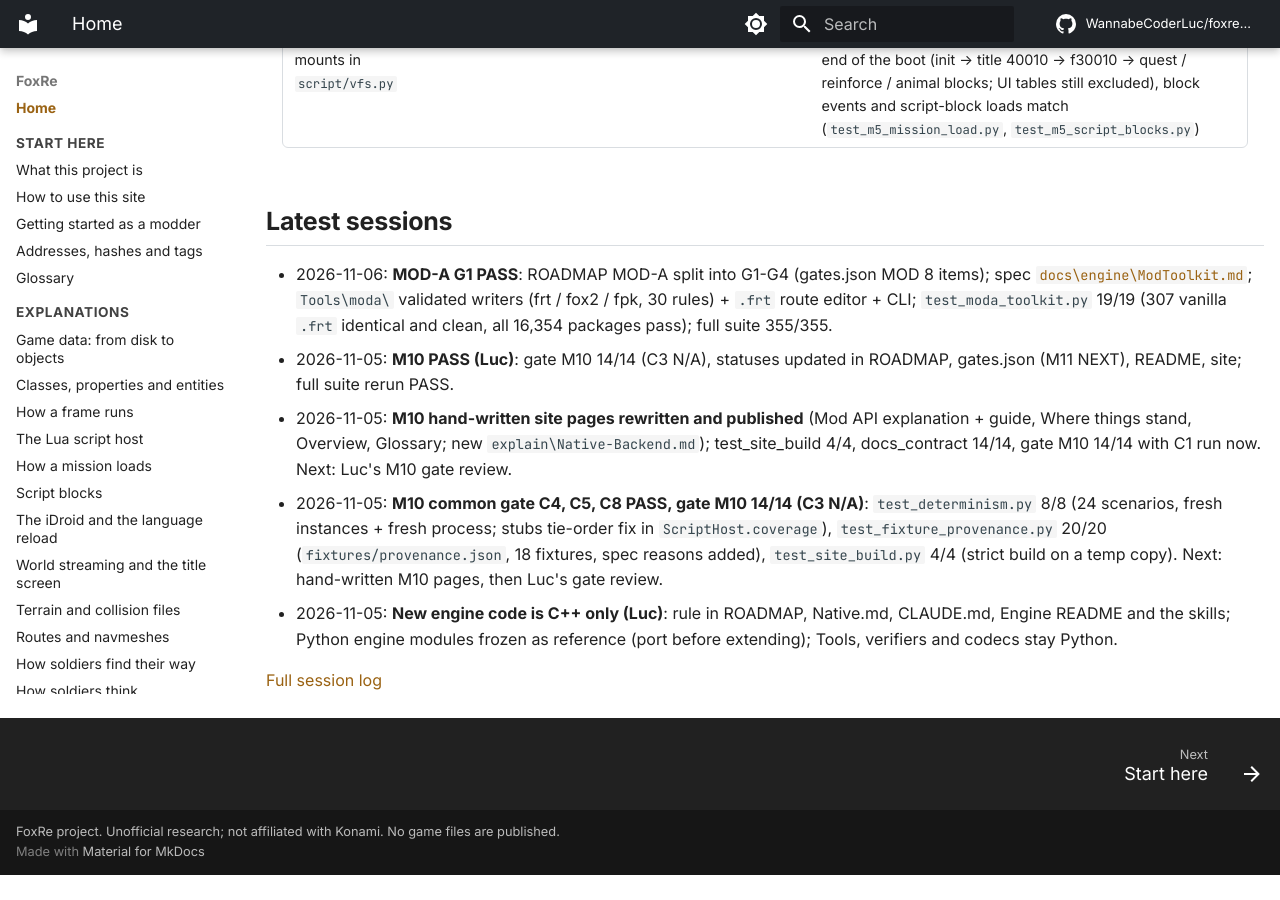
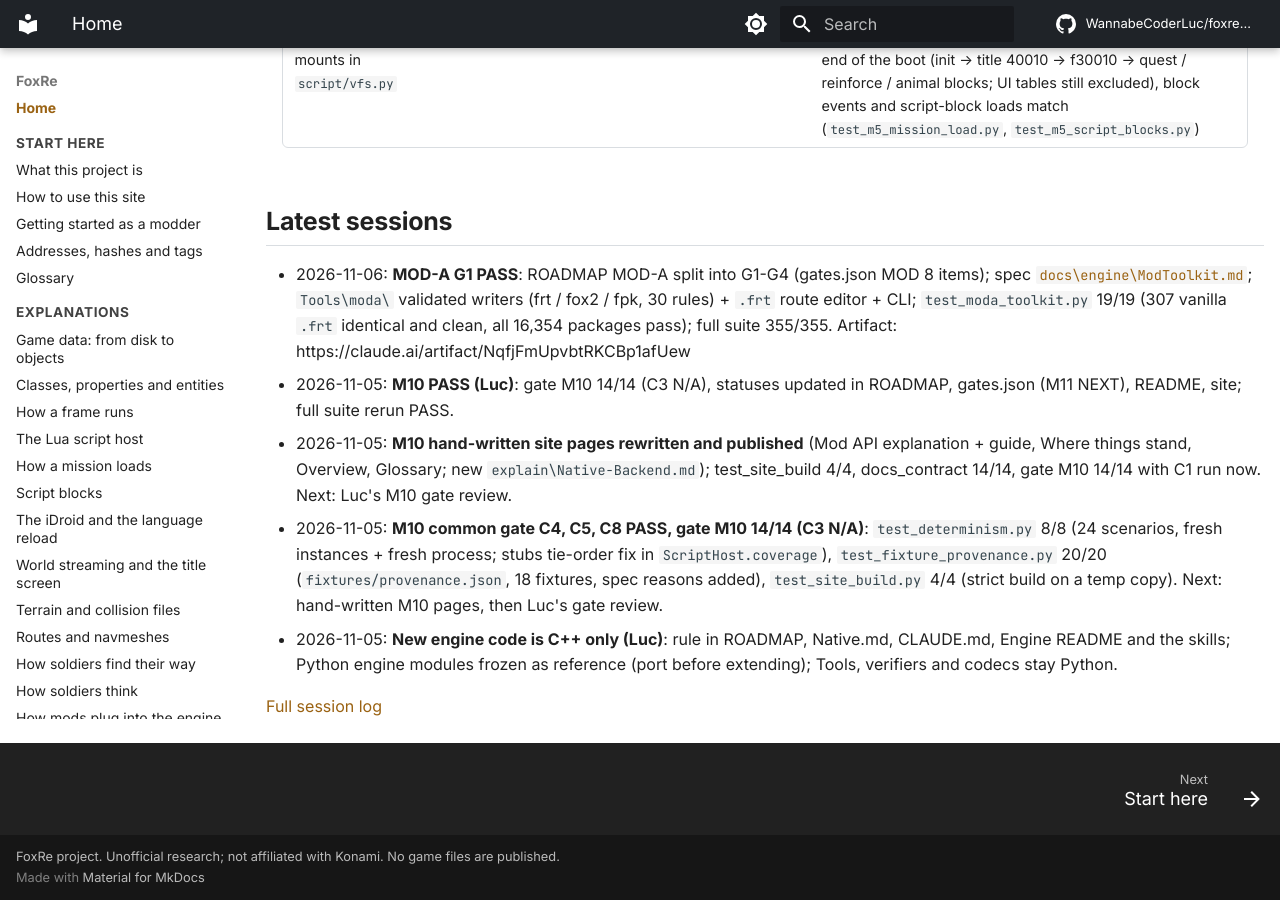
Before and after one commit to WannabeCoderLuc/foxre-wiki, an MkDocs documentation site: the page built from docs/index.md, in a window 1280 px wide and 900 px high, scrolled down 3892 px. Built offline with MkDocs 1.6.1 and Material for MkDocs 9.7.7, drawn with Linux system fonts in a browser that asks for light colours; comment, search, counter and statistics services are not loaded; before the commit the page ends 4767 px from its top, so only the background shows below that.

```diff
--- a/docs/index.md
+++ b/docs/index.md
@@ -99,7 +99,7 @@ PC 1.0.15.4 &middot; runtime analysis only &middot; no game files published &mid
 
 ## Latest sessions
 
-- 2026-11-06: **MOD-A G1 PASS**: ROADMAP MOD-A split into G1-G4 (gates.json MOD 8 items); spec [`docs\engine\ModToolkit.md`](engine/mod-toolkit.md); `Tools\moda\` validated writers (frt / fox2 / fpk, 30 rules) + `.frt` route editor + CLI; `test_moda_toolkit.py` 19/19 (307 vanilla `.frt` identical and clean, all 16,354 packages pass); full suite 355/355.
+- 2026-11-06: **MOD-A G1 PASS**: ROADMAP MOD-A split into G1-G4 (gates.json MOD 8 items); spec [`docs\engine\ModToolkit.md`](engine/mod-toolkit.md); `Tools\moda\` validated writers (frt / fox2 / fpk, 30 rules) + `.frt` route editor + CLI; `test_moda_toolkit.py` 19/19 (307 vanilla `.frt` identical and clean, all 16,354 packages pass); full suite 355/355. Artifact: https://claude.ai/artifact/NqfjFmUpvbtRKCBp1afUew
 - 2026-11-05: **M10 PASS (Luc)**: gate M10 14/14 (C3 N/A), statuses updated in ROADMAP, gates.json (M11 NEXT), README, site; full suite rerun PASS.
 - 2026-11-05: **M10 hand-written site pages rewritten and published** (Mod API explanation + guide, Where things stand, Overview, Glossary; new `explain\Native-Backend.md`); test_site_build 4/4, docs_contract 14/14, gate M10 14/14 with C1 run now. Next: Luc's M10 gate review.
 - 2026-11-05: **M10 common gate C4, C5, C8 PASS, gate M10 14/14 (C3 N/A)**: `test_determinism.py` 8/8 (24 scenarios, fresh instances + fresh process; stubs tie-order fix in `ScriptHost.coverage`), `test_fixture_provenance.py` 20/20 (`fixtures/provenance.json`, 18 fixtures, spec reasons added), `test_site_build.py` 4/4 (strict build on a temp copy). Next: hand-written M10 pages, then Luc's gate review.
```
Also changed, not shown: docs/library/mcp-server.md (+1 -0 lines), docs/status/log.md (+3 -1 lines).
